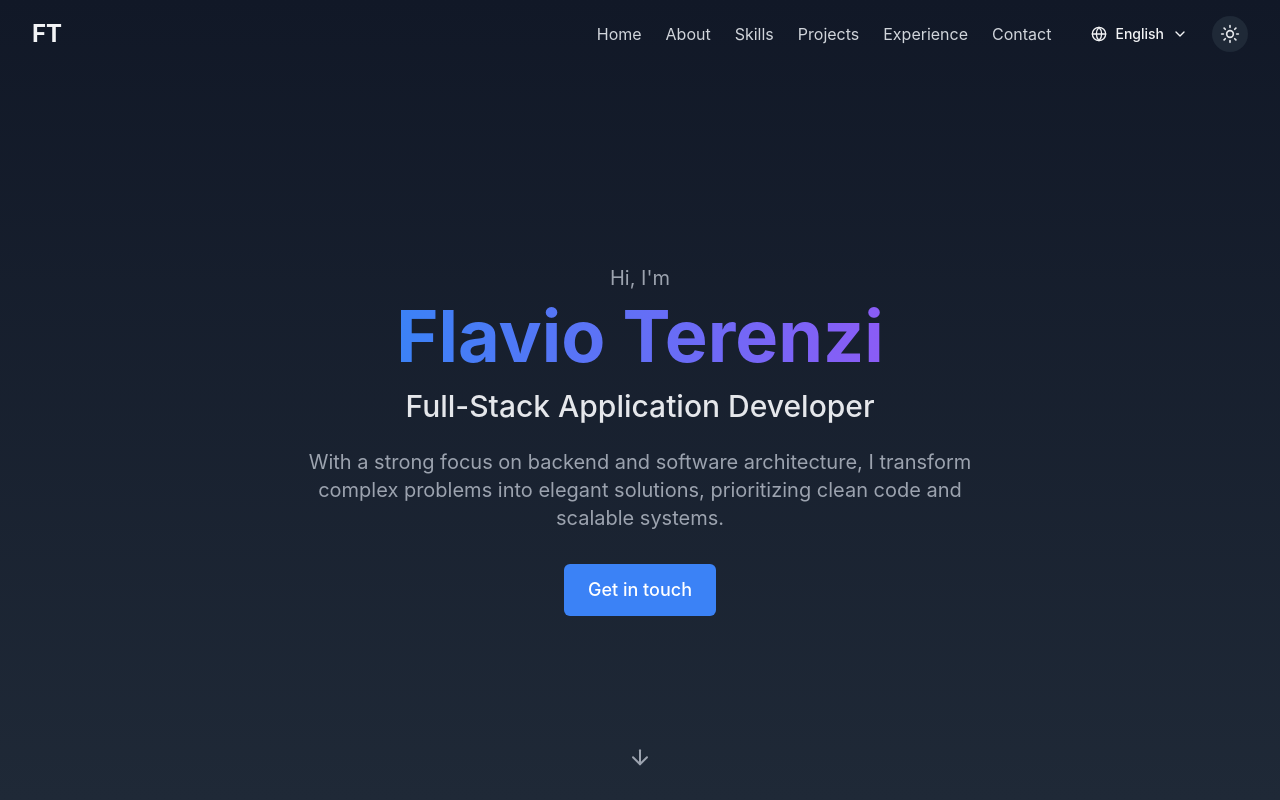
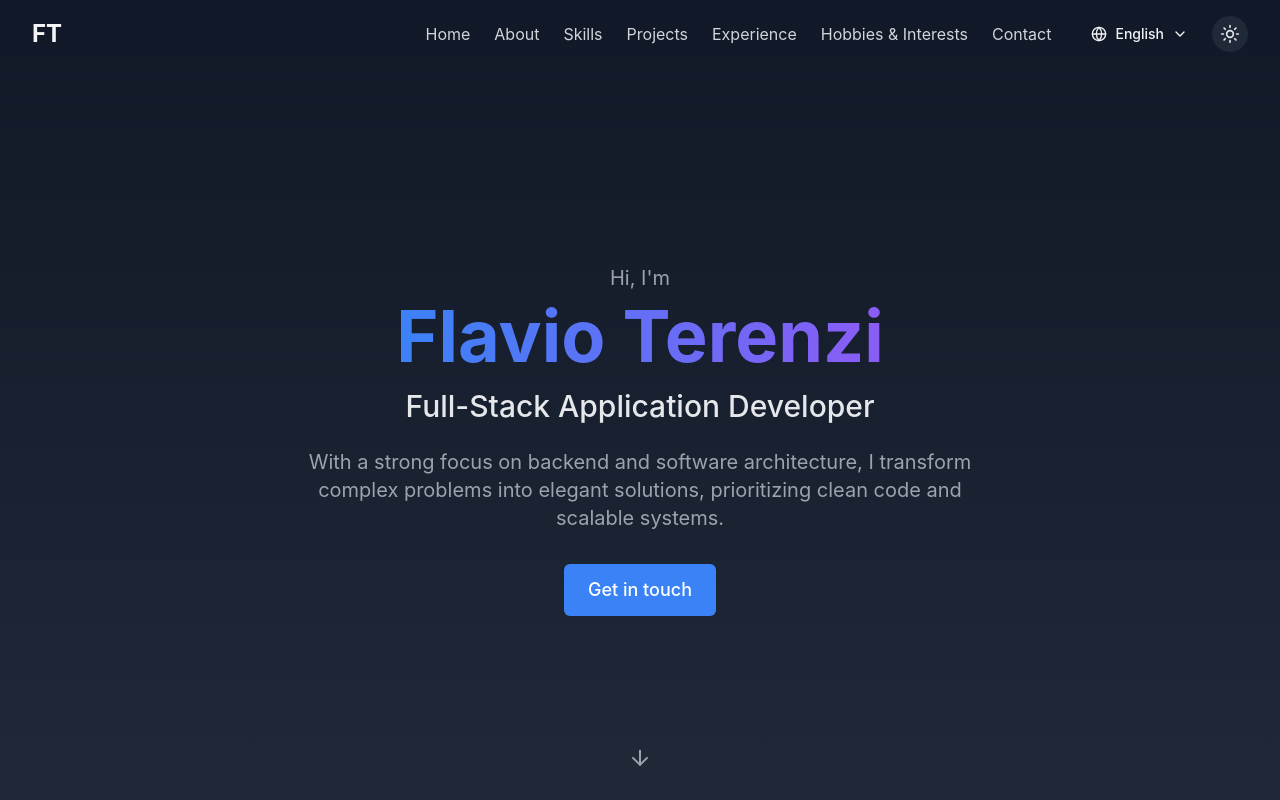
Before and after one commit to Flavionz/portfolio-website, a React (Vite) app: page / in a window 1280 px wide. Shown: the top 800 px of the page. Built offline with nearby package versions, Linux system fonts and the light colour scheme.

Commit message:
feat: add Passions section with multilingual support
- Add Passions component with hobby cards and animations
- Integrate section in Home between Experience and Contact
- Add navigation link (Hobbies & Intérêts) in Header
- Add FR/EN/IT translations with semantic adaptation

```diff
--- a/src/components/layout/Header.tsx
+++ b/src/components/layout/Header.tsx
@@ -26,6 +26,7 @@ export const Header: React.FC = () => {
     { href: '#skills', label: t('navigation.skills') },
     { href: '#projects', label: t('navigation.projects') },
     { href: '#experience', label: t('navigation.experience') },
+    { href: '#passions', label: t('navigation.passions') },
     { href: '#contact', label: t('navigation.contact') }
   ];
 
--- /dev/null
+++ b/src/components/sections/Passions.tsx
@@ -0,0 +1,53 @@
+import { motion } from 'framer-motion';
+import { useTranslation } from 'react-i18next';
+import { Section } from '../ui/Section';
+
+const hobbyIcons = ['⚔️', '♟️', '📚', '🏋️'];
+
+export const Passions = () => {
+    const { t } = useTranslation();
+
+    const items = t('passions.items', { returnObjects: true }) as Array<{
+        title: string;
+        subtitle: string;
+        description: string;
+    }>;
+
+    return (
+        <Section
+            id="passions"
+            title={t('passions.title')}
+            subtitle={t('passions.subtitle')}
+            className="bg-white dark:bg-gray-900"
+        >
+            <div className="grid sm:grid-cols-2 lg:grid-cols-4 gap-6">
+                {Array.isArray(items) && items.map((item, index) => (
+                    <motion.div
+                        key={index}
+                        initial={{ opacity: 0, y: 30 }}
+                        whileInView={{ opacity: 1, y: 0 }}
+                        viewport={{ once: true }}
+                        transition={{ duration: 0.5, delay: index * 0.1 }}
+                        whileHover={{ y: -6, transition: { duration: 0.2 } }}
+                        className="bg-gray-50 dark:bg-gray-800 rounded-2xl p-6 border border-gray-100 dark:border-gray-700 flex flex-col gap-4 group cursor-default"
+                    >
+                        <div className="text-5xl group-hover:scale-110 transition-transform duration-200">
+                            {hobbyIcons[index]}
+                        </div>
+                        <div>
+                            <h3 className="text-lg font-bold text-gray-900 dark:text-white mb-1">
+                                {item.title}
+                            </h3>
+                            <p className="text-sm font-medium text-primary mb-3">
+                                {item.subtitle}
+                            </p>
+                            <p className="text-sm text-gray-600 dark:text-gray-400 leading-relaxed">
+                                {item.description}
+                            </p>
+                        </div>
+                    </motion.div>
+                ))}
+            </div>
+        </Section>
+    );
+};
--- a/src/i18n/locales/en/translation.json
+++ b/src/i18n/locales/en/translation.json
@@ -5,6 +5,7 @@
     "skills": "Skills",
     "projects": "Projects",
     "experience": "Experience",
+    "passions": "Hobbies & Interests",
     "contact": "Contact"
   },
   "hero": {
@@ -190,6 +191,32 @@
       ]
     }
   },
+  "passions": {
+    "title": "Outside the Code",
+    "subtitle": "A few things I genuinely care about beyond work.",
+    "items": [
+      {
+        "title": "Warhammer & Miniature Painting",
+        "subtitle": "Tabletop Wargames",
+        "description": "More than just painting, it's building army lists, assembling models, and playing them on the table. I've been into it for years. The hobby never gets old."
+      },
+      {
+        "title": "Chess & Board Games",
+        "subtitle": "Strategy & Good Company",
+        "description": "Chess has been with me since childhood. I love how deep it goes, there's always something new to understand. Board games in general are also a big yes: nothing beats a good session with the right people."
+      },
+      {
+        "title": "Reading",
+        "subtitle": "Tech, Psychology, History & Fantasy",
+        "description": "From technical books to fantasy novels, through psychology and history. Reading keeps me curious and takes me places that have nothing to do with each other, which is exactly the point."
+      },
+      {
+        "title": "Weightlifting",
+        "subtitle": "Training & Wellbeing",
+        "description": "I've been training for a long time, not for the aesthetics. It's how I manage stress and clear my head. In a world that rarely slows down, having that space matters. The physical side is just a nice bonus."
+      }
+    ]
+  },
   "contact": {
     "title": "Get in Touch",
     "description": "Interested in my profile? Feel free to contact me to discuss your projects or a potential collaboration.",
--- a/src/i18n/locales/fr/translation.json
+++ b/src/i18n/locales/fr/translation.json
@@ -5,6 +5,7 @@
     "skills": "Compétences",
     "projects": "Projets",
     "experience": "Parcours",
+    "passions": "Hobbies & Intérêts",
     "contact": "Contact"
   },
   "hero": {
@@ -190,6 +191,32 @@
       ]
     }
   },
+  "passions": {
+    "title": "En dehors du code",
+    "subtitle": "Quelques choses qui me tiennent à cœur en dehors du travail.",
+    "items": [
+      {
+        "title": "Warhammer & Peinture de Figurines",
+        "subtitle": "Tabletop Wargames",
+        "description": "Un hobby à part entière : composer ses listes d'armées, assembler, peindre ses figurines et les affronter sur table. Je joue et peins depuis des années, c'est un univers dans lequel on ne s'ennuie jamais."
+      },
+      {
+        "title": "Échecs & Jeux de Société",
+        "subtitle": "Stratégie & Bonne Compagnie",
+        "description": "Les échecs sont une passion depuis l'enfance, j'aime la profondeur infinie du jeu et le fait qu'on n'arrête jamais d'apprendre. J'apprécie aussi les jeux de société en général, avant tout un moment de partage et de bonne humeur."
+      },
+      {
+        "title": "Lecture",
+        "subtitle": "Tech, Psychologie, Histoire & Fantasy",
+        "description": "Des manuels techniques aux romans de fantasy, en passant par la psychologie et l'histoire. Lire est ma façon de rester curieux et d'explorer des univers très différents les uns des autres."
+      },
+      {
+        "title": "Musculation",
+        "subtitle": "Entraînement & Bien-être",
+        "description": "Je m'entraîne depuis longtemps. C'est ma façon de gérer le stress et la pression du quotidien, un espace où je déconnecte vraiment. La forme physique, c'est juste un bonus agréable."
+      }
+    ]
+  },
   "contact": {
     "title": "Contactez-moi",
     "description": "Intéressé par mon profil ? N'hésitez pas à me contacter pour discuter de vos projets ou d'une éventuelle collaboration.",
--- a/src/i18n/locales/it/translation.json
+++ b/src/i18n/locales/it/translation.json
@@ -5,6 +5,7 @@
     "skills": "Competenze",
     "projects": "Progetti",
     "experience": "Percorso",
+    "passions": "Hobby & Interessi",
     "contact": "Contatti"
   },
   "hero": {
@@ -190,6 +191,32 @@
       ]
     }
   },
+  "passions": {
+    "title": "Fuori dal Codice",
+    "subtitle": "Alcune cose che mi stanno davvero a cuore al di fuori del lavoro.",
+    "items": [
+      {
+        "title": "Warhammer & Pittura di Miniature",
+        "subtitle": "Tabletop Wargames",
+        "description": "Non è solo pittura, è comporre liste d'esercito, assemblare i modelli e scendere in campo sul tavolo. Anche dopo tanti anni, è un hobby che non stanca mai."
+      },
+      {
+        "title": "Scacchi & Giochi da Tavolo",
+        "subtitle": "Strategia & Buona Compagnia",
+        "description": "Gli scacchi li porto con me dall'infanzia. Mi piace quanto siano profondi, c'è sempre qualcosa di nuovo da testare. I giochi da tavolo in generale sono un altra cosa che amo, una bella serata con le persone giuste non ha prezzo."
+      },
+      {
+        "title": "Lettura",
+        "subtitle": "Tech, Psicologia, Storia & Fantasy",
+        "description": "Dai manuali tecnici ai romanzi fantasy, passando per la psicologia e la storia. Leggere è il mio modo di restare curioso e di abitare mondi e contesti diversi che a volte non hanno niente in comune tra loro ed è proprio questo il bello."
+      },
+      {
+        "title": "Allenamento con i Pesi",
+        "subtitle": "Allenamento & Benessere",
+        "description": "Mi alleno da tanto, ma non per l'estetica. È il mio modo di gestire lo stress e staccare davvero la testa. In un mondo che non rallenta mai, avere quello spazio fa la differenza. Il fisico è solo un bel risultato collaterale."
+      }
+    ]
+  },
   "contact": {
     "title": "Contattami",
     "description": "Interessato al mio profilo? Non esitare a contattarmi per discutere dei tuoi progetti o di una possibile collaborazione.",
--- a/src/pages/Home.tsx
+++ b/src/pages/Home.tsx
@@ -3,6 +3,7 @@ import { About } from '../components/sections/About';
 import { Skills } from '../components/sections/Skills';
 import { Projects } from '../components/sections/Projects';
 import { Experience } from '../components/sections/Experience';
+import { Passions } from '../components/sections/Passions';
 import { Contact } from '../components/sections/Contact';
 
 export const Home = () => {
@@ -26,6 +27,10 @@ export const Home = () => {
                 <Experience />
             </div>
 
+            <div id="passions">
+                <Passions />
+            </div>
+
             <div id="contact">
                 <Contact />
             </div>
```
